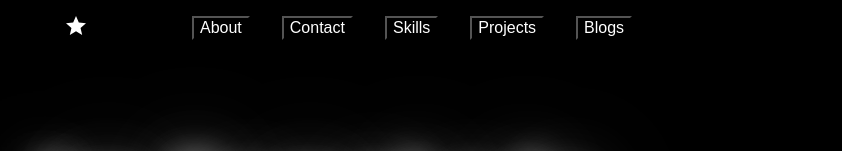
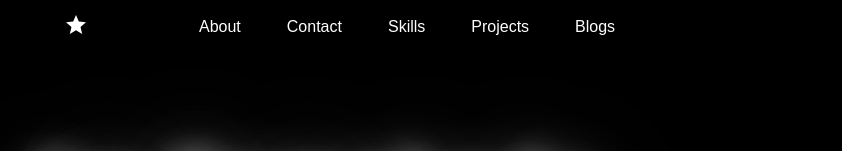
Before and after one commit to Lakatabu01/portfolio, a React (Vite) app: page / in a window 1280 px wide. Shown: the top 151 px of the page, without its empty margins (0-842 px from the left). Built offline with nearby package versions, Linux system fonts and the light colour scheme.

Commit message:
remove border from nav buttons

```diff
--- a/src/App.css
+++ b/src/App.css
@@ -361,7 +361,7 @@ button {
 .nav-button {
   background-color: black;
   color: white;
-  border-color: black;
+  border: 1px solid transparent;
   font-size: 1em;
 }
 
```
